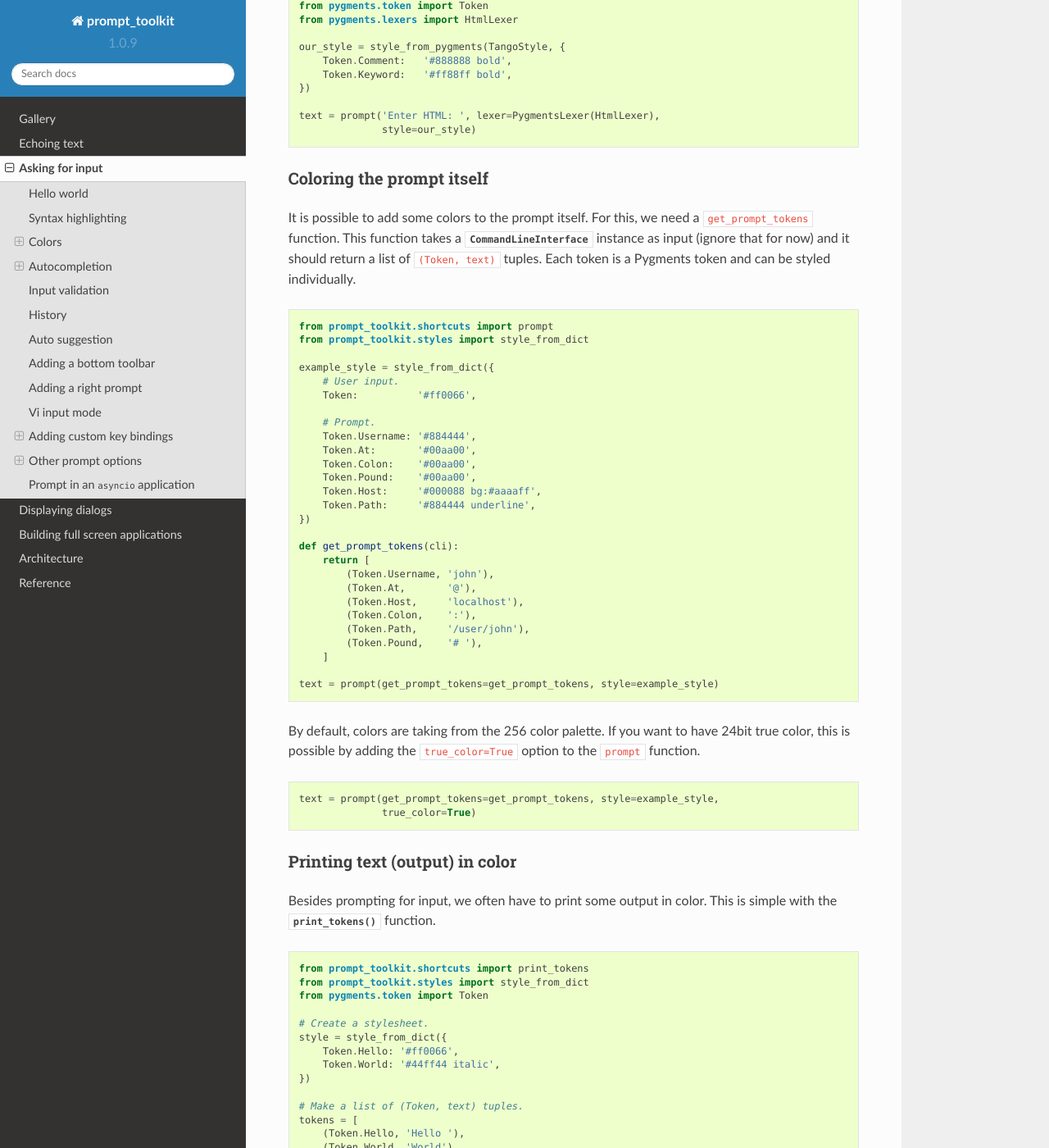
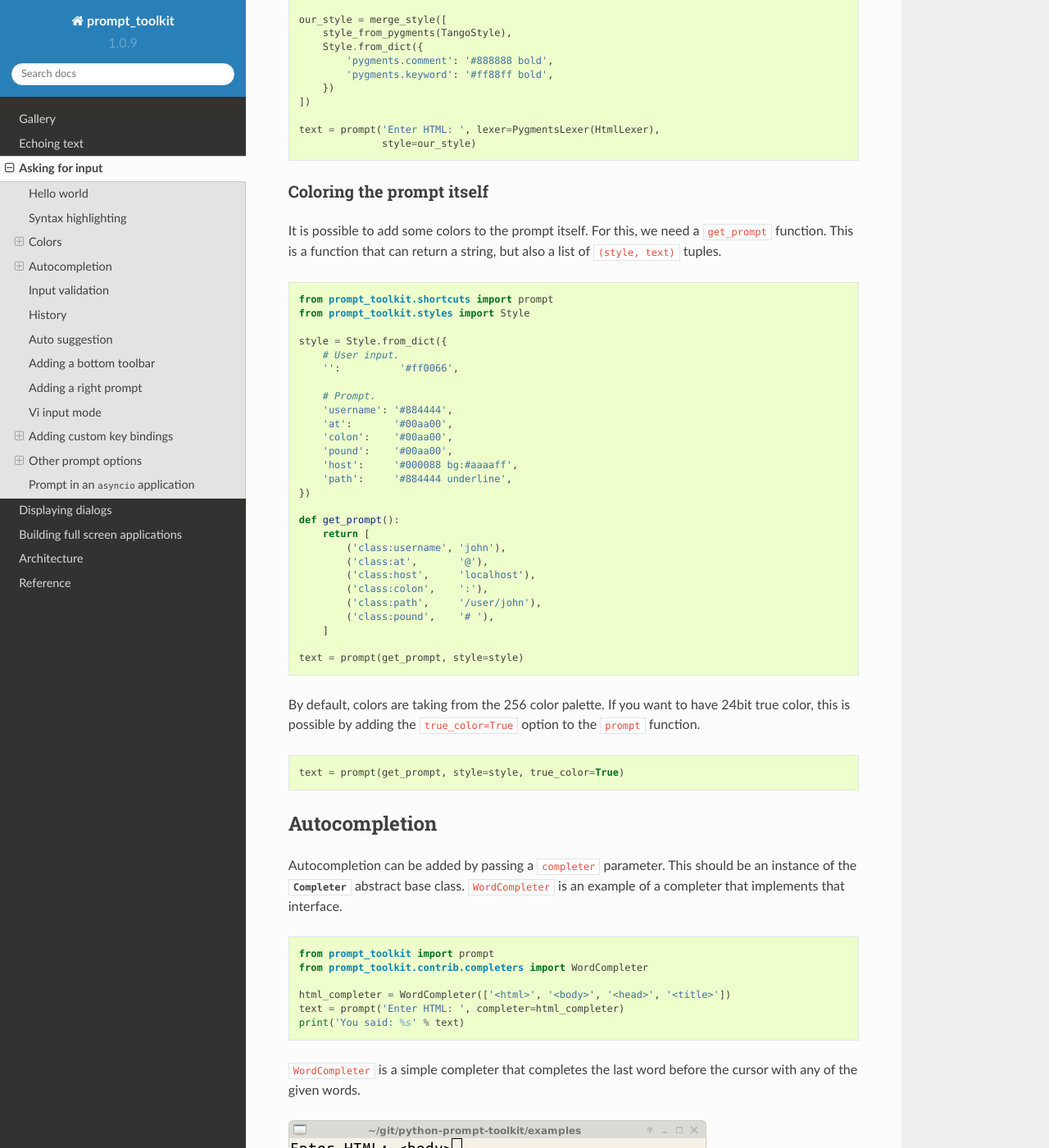
Before and after one commit to dbcli/pgcli, a Sphinx documentation site: the page built from docs/pages/building_prompts.rst, in a window 1280 px wide and 1400 px high, scrolled down 2217 px. Shown: the whole window at 82% size. Built offline with Sphinx 7.4.7 and the Read the Docs theme 2.0.0, drawn with Linux system fonts in a browser that asks for light colours; some of the changed text lies outside the part shown.

Commit message:
Updated the prompt documentation.

```diff
--- a/docs/pages/building_prompts.rst
+++ b/docs/pages/building_prompts.rst
@@ -68,20 +68,19 @@ The colors for syntax highlighting are defined by a
 :class:`~prompt_toolkit.styles.Style` instance.  By default, a neutral built-in
 style is used, but any style instance can be passed to the
 :func:`~prompt_toolkit.shortcuts.prompt` function. A simple way to create a
-style, is by using the :class:`~prompt_toolkit.styles.style_from_dict`
+style, is by using the :meth:`~prompt_toolkit.styles.Style.from_dict`
 function:
 
 .. code:: python
 
     from pygments.lexers import HtmlLexer
     from prompt_toolkit.shortcuts import prompt
-    from prompt_toolkit.token import Token
-    from prompt_toolkit.styles import style_from_dict
+    from prompt_toolkit.styles import Style
     from prompt_toolkit.layout.lexers import PygmentsLexer
 
-    our_style = style_from_dict({
-        Token.Comment:   '#888888 bold',
-        Token.Keyword:   '#ff88ff bold',
+    our_style = style.from_dict({
+        'pygments.comment':   '#888888 bold',
+        'pygments.keyword':   '#ff88ff bold',
     })
 
     text = prompt('Enter HTML: ', lexer=PygmentsLexer(HtmlLexer),
@@ -111,17 +110,19 @@ Creating a custom style could be done like this:
 .. code:: python
 
     from prompt_toolkit.shortcuts import prompt
-    from prompt_toolkit.styles import style_from_pygments
+    from prompt_toolkit.styles import style_from_pygments, merge_style
     from prompt_toolkit.layout.lexers import PygmentsLexer
 
     from pygments.styles.tango import TangoStyle
-    from pygments.token import Token
     from pygments.lexers import HtmlLexer
 
-    our_style = style_from_pygments(TangoStyle, {
-        Token.Comment:   '#888888 bold',
-        Token.Keyword:   '#ff88ff bold',
-    })
+    our_style = merge_style([
+        style_from_pygments(TangoStyle),
+        Style.from_dict({
+            'pygments.comment': '#888888 bold',
+            'pygments.keyword': '#ff88ff bold',
+        })
+    ])
 
     text = prompt('Enter HTML: ', lexer=PygmentsLexer(HtmlLexer),
                   style=our_style)
@@ -131,40 +132,38 @@ Coloring the prompt itself
 ^^^^^^^^^^^^^^^^^^^^^^^^^^
 
 It is possible to add some colors to the prompt itself. For this, we need a
-``get_prompt_tokens`` function. This function takes a
-:class:`~prompt_toolkit.interface.CommandLineInterface` instance as input
-(ignore that for now) and it should return a list of ``(Token, text)`` tuples.
-Each token is a Pygments token and can be styled individually.
+``get_prompt`` function. This is a function that can return a string, but also
+a list of ``(style, text)`` tuples.
 
 .. code:: python
 
     from prompt_toolkit.shortcuts import prompt
-    from prompt_toolkit.styles import style_from_dict
+    from prompt_toolkit.styles import Style
 
-    example_style = style_from_dict({
+    style = Style.from_dict({
         # User input.
-        Token:          '#ff0066',
+        '':          '#ff0066',
 
         # Prompt.
-        Token.Username: '#884444',
-        Token.At:       '#00aa00',
-        Token.Colon:    '#00aa00',
-        Token.Pound:    '#00aa00',
-        Token.Host:     '#000088 bg:#aaaaff',
-        Token.Path:     '#884444 underline',
+        'username': '#884444',
+        'at':       '#00aa00',
+        'colon':    '#00aa00',
+        'pound':    '#00aa00',
+        'host':     '#000088 bg:#aaaaff',
+        'path':     '#884444 underline',
     })
 
-    def get_prompt_tokens(cli):
+    def get_prompt():
         return [
-            (Token.Username, 'john'),
-            (Token.At,       '@'),
-            (Token.Host,     'localhost'),
-            (Token.Colon,    ':'),
-            (Token.Path,     '/user/john'),
-            (Token.Pound,    '# '),
+            ('class:username', 'john'),
+            ('class:at',       '@'),
+            ('class:host',     'localhost'),
+            ('class:colon',    ':'),
+            ('class:path',     '/user/john'),
+            ('class:pound',    '# '),
         ]
 
-    text = prompt(get_prompt_tokens=get_prompt_tokens, style=example_style)
+    text = prompt(get_prompt, style=style)
 
 By default, colors are taking from the 256 color palette. If you want to have
 24bit true color, this is possible by adding the ``true_color=True`` option to
@@ -172,37 +171,7 @@ the ``prompt`` function.
 
 .. code:: python
 
-    text = prompt(get_prompt_tokens=get_prompt_tokens, style=example_style,
-                  true_color=True)
-
-
-Printing text (output) in color
-^^^^^^^^^^^^^^^^^^^^^^^^^^^^^^^
-
-Besides prompting for input, we often have to print some output in color. This
-is simple with the :func:`~prompt_toolkit.shortcuts.print_tokens` function.
-
-.. code:: python
-
-    from prompt_toolkit.shortcuts import print_tokens
-    from prompt_toolkit.styles import style_from_dict
-    from pygments.token import Token
-
-    # Create a stylesheet.
-    style = style_from_dict({
-        Token.Hello: '#ff0066',
-        Token.World: '#44ff44 italic',
-    })
-
-    # Make a list of (Token, text) tuples.
-    tokens = [
-        (Token.Hello, 'Hello '),
-        (Token.World, 'World'),
-        (Token, '\n'),
-    ]
-
-    # Print the result.
-    print_tokens(tokens, style=style)
+    text = prompt(get_prompt, style=style, true_color=True)
 
 
 Autocompletion
@@ -374,23 +343,20 @@ list of tokens. The toolbar is always erased when the prompt returns.
 .. code:: python
 
     from prompt_toolkit import prompt
-    from prompt_toolkit.styles import style_from_dict
-    from prompt_toolkit.token import Token
+    from prompt_toolkit.styles import Style
 
-    def get_bottom_toolbar_tokens(cli):
-        return [(Token.Toolbar, ' This is a toolbar. ')]
+    def bottom_toolbar(cli):
+        return [('class:bottom-toolbar', ' This is a toolbar. ')]
 
-    style = style_from_dict({
-        Token.Toolbar: '#ffffff bg:#333333',
+    style = Style.from_dict({
+        'class:bottom-toolbar': '#ffffff bg:#333333',
     })
 
-    text = prompt('> ', get_bottom_toolbar_tokens=get_bottom_toolbar_tokens,
-                  style=style)
+    text = prompt('> ', bottom_toolbar=bottom_toolbar, style=style)
     print('You said: %s' % text)
 
-The default token is ``Token.Toolbar`` and that will also be used to fill the
-background of the toolbar. :ref:`Styling <colors>` can be done by pointing to
-that token.
+The default class name is ``bottom-toolbar`` and that will also be used to fill
+the background of the toolbar.
 
 .. image:: ../images/bottom-toolbar.png
 
@@ -407,21 +373,16 @@ callable.
 .. code:: python
 
     from prompt_toolkit import prompt
-    from prompt_toolkit.styles import style_from_dict
-    from prompt_toolkit.token import Token
+    from prompt_toolkit.styles import Style
 
-    example_style = style_from_dict({
-        Token.RPrompt: 'bg:#ff0066 #ffffff',
+    example_style = Style.from_dict({
+        'rprompt': 'bg:#ff0066 #ffffff',
     })
 
-    def get_rprompt_tokens(cli):
-        return [
-            (Token, ' '),
-            (Token.RPrompt, '<rprompt>'),
-        ]
+    def get_rprompt():
+        return '<rprompt>'
 
-    answer = prompt('> ', get_rprompt_tokens=get_rprompt_tokens,
-                    style=example_style)
+    answer = prompt('> ', rprompt=get_rprompt, style=example_style)
 
 .. image:: ../images/rprompt.png
 
@@ -461,23 +422,23 @@ An example of a prompt that prints ``'hello world'`` when :kbd:`Control-T` is pr
 .. code:: python
 
     from prompt_toolkit import prompt
-    from prompt_toolkit.key_binding.manager import KeyBindingManager
-    from prompt_toolkit.keys import Keys
+    from prompt_toolkit.application import run_in_terminal
+    from prompt_toolkit.key_binding import KeyBindings
 
-    manager = KeyBindingManager.for_prompt()
+    bindings = KeyBindings()
 
-    @manager.registry.add_binding(Keys.ControlT)
+    @bindings.add('c-t')
     def _(event):
         def print_hello():
             print('hello world')
-        event.cli.run_in_terminal(print_hello)
+        run_in_terminal(print_hello)
 
-    text = prompt('> ', key_bindings_registry=manager.registry)
+    text = prompt('> ', key_bindings=bindings)
     print('You said: %s' % text)
 
 
 Note that we use
-:meth:`~prompt_toolkit.interface.CommandLineInterface.run_in_terminal`. This
+:meth:`~prompt_toolkit.application.run_in_terminal`. This
 ensures that the output of the print-statement and the prompt don't mix up.
 
 
@@ -498,21 +459,20 @@ filters <filters>`.)
 
     from prompt_toolkit import prompt
     from prompt_toolkit.filters import Condition
-    from prompt_toolkit.key_binding.manager import KeyBindingManager
-    from prompt_toolkit.keys import Keys
+    from prompt_toolkit.key_binding import KeyBindings
 
-    manager = KeyBindingManager.for_prompt()
+    bindings = KeyBindings()
 
-    def is_active(cli):
+    def is_active():
         " Only activate key binding on the second half of each minute. "
         return datetime.datetime.now().second > 30
 
-    @manager.registry.add_binding(Keys.ControlT, filter=Condition(is_active))
+    @bindings.add('c-t', filter=Condition(is_active))
     def _(event):
         # ...
         pass
 
-    prompt('> ', key_bindings_registry=manager.registry)
+    prompt('> ', key_bindings=bindings)
 
 
 Dynamically switch between Emacs and Vi mode
@@ -525,35 +485,34 @@ attribute from ``EditingMode.VI`` to ``EditingMode.EMACS``.
 .. code:: python
 
     from prompt_toolkit import prompt
+    from prompt_toolkit.application.current import get_app
     from prompt_toolkit.filters import Condition
-    from prompt_toolkit.key_binding.manager import KeyBindingManager
-    from prompt_toolkit.keys import Keys
+    from prompt_toolkit.key_binding import KeyBindings
 
     def run():
         # Create a set of key bindings.
-        manager = KeyBindingManager.for_prompt()
+        bindings = KeyBindings()
 
         # Add an additional key binding for toggling this flag.
-        @manager.registry.add_binding(Keys.F4)
+        @bindings.add('f4')
         def _(event):
             " Toggle between Emacs and Vi mode. "
-            cli = event.cli
+            app = event.app
 
-            if cli.editing_mode == EditingMode.VI:
-                cli.editing_mode = EditingMode.EMACS
+            if app.editing_mode == EditingMode.VI:
+                app.editing_mode = EditingMode.EMACS
             else:
-                cli.editing_mode = EditingMode.VI
+                app.editing_mode = EditingMode.VI
 
         # Add a toolbar at the bottom to display the current input mode.
-        def get_bottom_toolbar_tokens(cli):
+        def bottom_toolbar():
             " Display the current input mode. "
-            text = 'Vi' if cli.editing_mode == EditingMode.VI else 'Emacs'
+            text = 'Vi' if get_app().editing_mode == EditingMode.VI else 'Emacs'
             return [
-                (Token.Toolbar, ' [F4] %s ' % text)
+                ('class:toolbar', ' [F4] %s ' % text)
             ]
 
-        prompt('> ', key_bindings_registry=manager.registry,
-               get_bottom_toolbar_tokens=get_bottom_toolbar_tokens)
+        prompt('> ', key_bindings=bindings, bottom_toolbar=bottom_toolbar)
 
     run()
 
@@ -579,17 +538,16 @@ of accepting and returning the input. The user will now have to press
 
 It is possible to specify a continuation prompt. This works by passing a
 ``get_continuation_tokens`` callable to ``prompt``. This function can return a
-list of ``(Token, text)`` tuples. The width of the returned text should not
+list of ``(style, text)`` tuples. The width of the returned text should not
 exceed the given width. (The width of the prompt margin is defined by the
 prompt.)
 
 .. code:: python
 
-    def get_continuation_tokens(cli, width):
-        return [(Token, '.' * width)]
+    def prompt_continuation(width):
+        return [('', '.' * width)]
 
-    prompt('> ', multiline=True,
-           get_continuation_tokens=get_continuation_tokens)
+    prompt('> ', multiline=True, prompt_continuation=prompt_continuation)
 
 
 Passing a default
```
